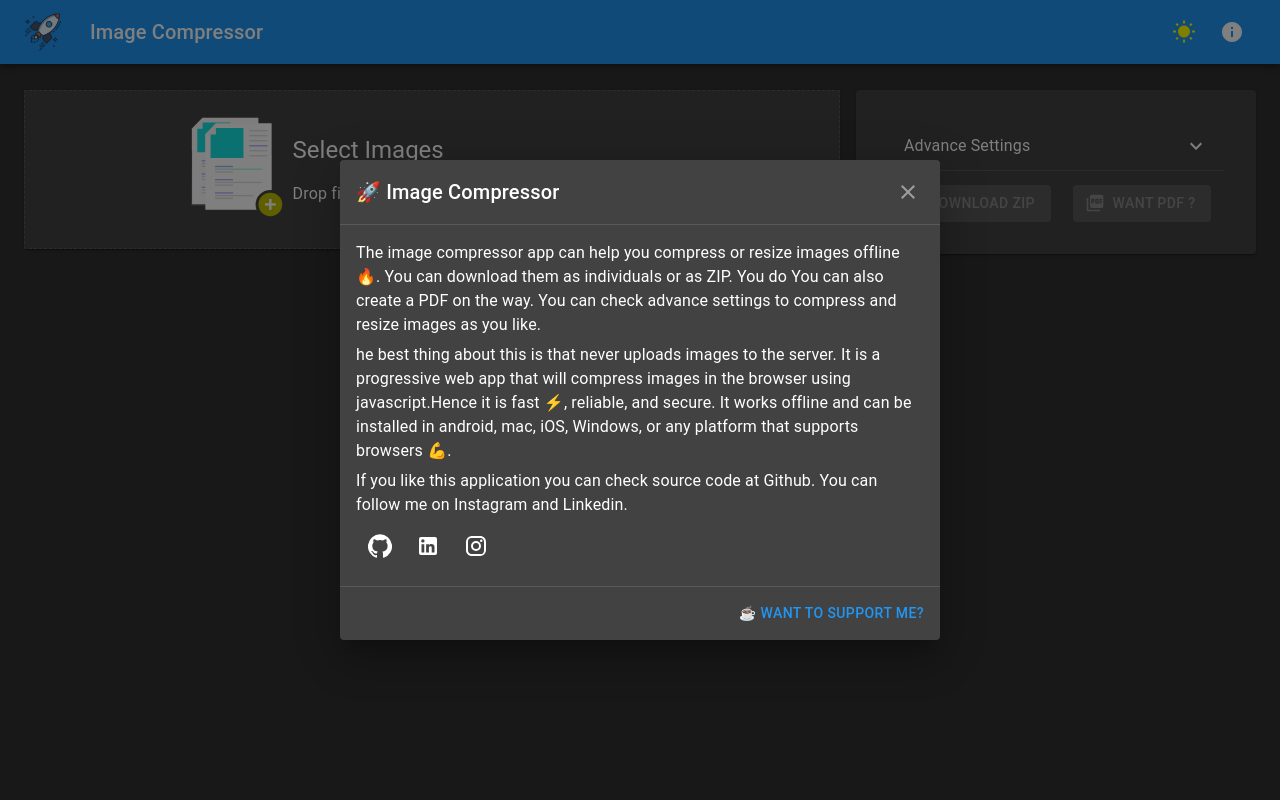
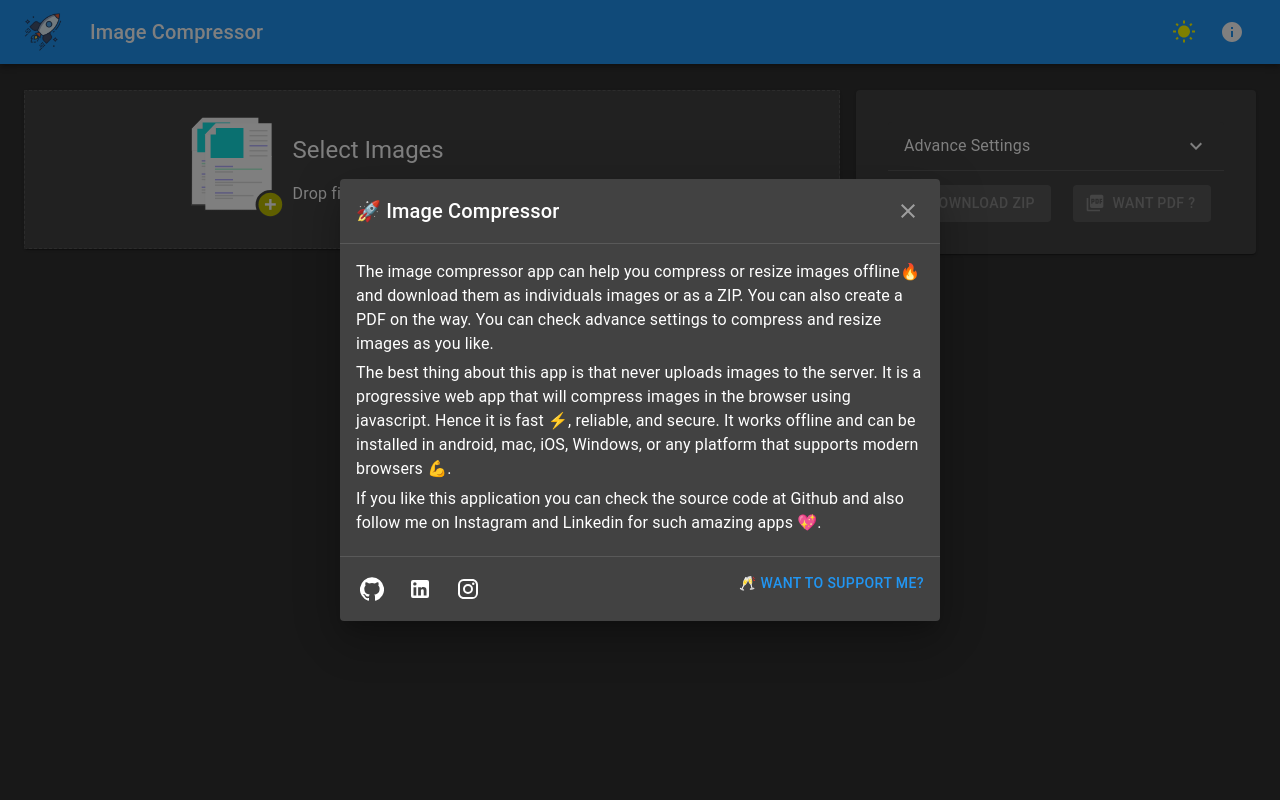
Before and after one commit to bhushanlaware/image-compressor-pwa, a React (Create React App) app: page / in a window 1280 px wide. Both pictures are taken after a click on the button 1232 px from the left and 32 px from the top of the page. Shown: the top 800 px of the page. Built offline with nearby package versions, Linux system fonts and the light colour scheme.

Commit message:
Minor typo fixes in about modal

```diff
--- a/src/Components/DialogModal.js
+++ b/src/Components/DialogModal.js
@@ -1,7 +1,10 @@
+import { makeStyles, withStyles } from "@material-ui/core/styles";
+
 import Button from "@material-ui/core/Button";
 import CloseIcon from "@material-ui/icons/Close";
 import Dialog from "@material-ui/core/Dialog";
 import GitHubIcon from "@material-ui/icons/GitHub";
+import Grid from "@material-ui/core/Grid";
 import IconButton from "@material-ui/core/IconButton";
 import InstagramIcon from "@material-ui/icons/Instagram";
 import LinkedInIcon from "@material-ui/icons/LinkedIn";
@@ -10,7 +13,6 @@ import MuiDialogContent from "@material-ui/core/DialogContent";
 import MuiDialogTitle from "@material-ui/core/DialogTitle";
 import React from "react";
 import Typography from "@material-ui/core/Typography";
-import { withStyles } from "@material-ui/core/styles";
 
 const styles = (theme) => ({
   root: {
@@ -24,7 +26,24 @@ const styles = (theme) => ({
     color: theme.palette.grey[500],
   },
 });
-
+const useStyle = makeStyles((theme) => ({
+  socialIcon: {
+    [theme.breakpoints.down("sm")]: {
+      textAlign: "center",
+    },
+    [theme.breakpoints.up("md")]: {
+      textAlign: "left",
+    },
+  },
+  supportBtn: {
+    [theme.breakpoints.down("sm")]: {
+      textAlign: "center",
+    },
+    [theme.breakpoints.up("md")]: {
+      textAlign: "right",
+    },
+  },
+}));
 const DialogTitle = withStyles(styles)((props) => {
   const { children, classes, onClose, ...other } = props;
   return (
@@ -60,7 +79,7 @@ export default function CustomizedDialogs({ open, setOpen }) {
   const handleClose = () => {
     setOpen(false);
   };
-
+  const classes = useStyle();
   return (
     <Dialog
       onClose={handleClose}
@@ -73,21 +92,25 @@ export default function CustomizedDialogs({ open, setOpen }) {
       <DialogContent dividers>
         <Typography gutterBottom>
           The image compressor app can help you compress or resize images
-          offline🔥. You can download them as individuals or as ZIP. You do You
-          can also create a PDF on the way. You can check advance settings to
+          offline🔥 and download them as individuals images or as a ZIP. You can
+          also create a PDF on the way. You can check advance settings to
           compress and resize images as you like.
         </Typography>
         <Typography gutterBottom>
-          he best thing about this is that never uploads images to the server.
-          It is a progressive web app that will compress images in the browser
-          using javascript.Hence it is fast ⚡, reliable, and secure. It works
-          offline and can be installed in android, mac, iOS, Windows, or any
-          platform that supports browsers 💪.
+          The best thing about this app is that never uploads images to the
+          server. It is a progressive web app that will compress images in the
+          browser using javascript. Hence it is fast ⚡, reliable, and secure.
+          It works offline and can be installed in android, mac, iOS, Windows,
+          or any platform that supports modern browsers 💪.
         </Typography>
         <Typography gutterBottom>
-          If you like this application you can check source code at Github. You
-          can follow me on Instagram and Linkedin.
+          If you like this application you can check the source code at Github
+          and also follow me on Instagram and Linkedin for such amazing apps 💖.
         </Typography>
+      </DialogContent>
+      <DialogActions>
+        <Grid container>
+          <Grid item className={classes.socialIcon} md={6} xs={12}>
             <IconButton href="https://github.com/bhushanlaware">
               <GitHubIcon size="small"></GitHubIcon>
             </IconButton>
@@ -97,11 +120,13 @@ export default function CustomizedDialogs({ open, setOpen }) {
             <IconButton href="https://www.instagram.com/bhushanlaware">
               <InstagramIcon></InstagramIcon>
             </IconButton>
-      </DialogContent>
-      <DialogActions>
+          </Grid>
+          <Grid item className={classes.supportBtn} md={6} xs={12}>
             <Button autoFocus onClick={handleClose} color="primary">
-          ☕ Want to Support me?
+              🥂 Want to Support Me?
             </Button>
+          </Grid>
+        </Grid>
       </DialogActions>
     </Dialog>
   );
```
Lines whose indentation alone changed are shown as unchanged.
